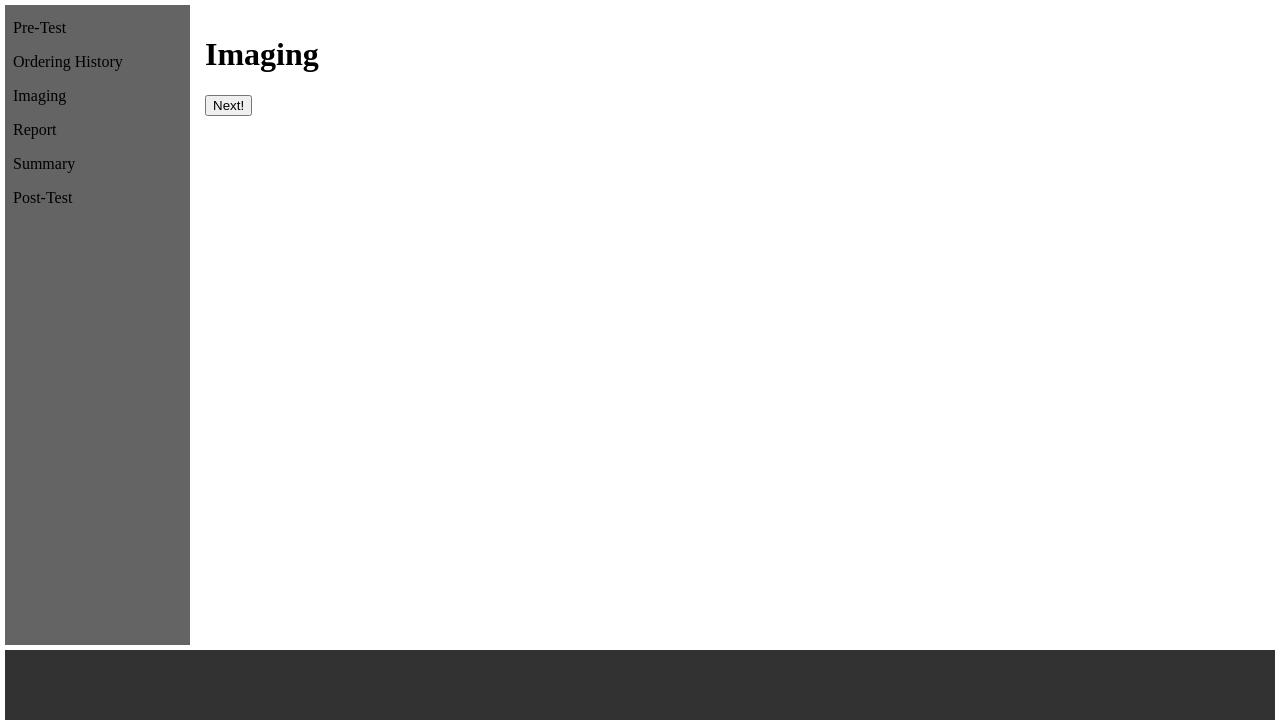
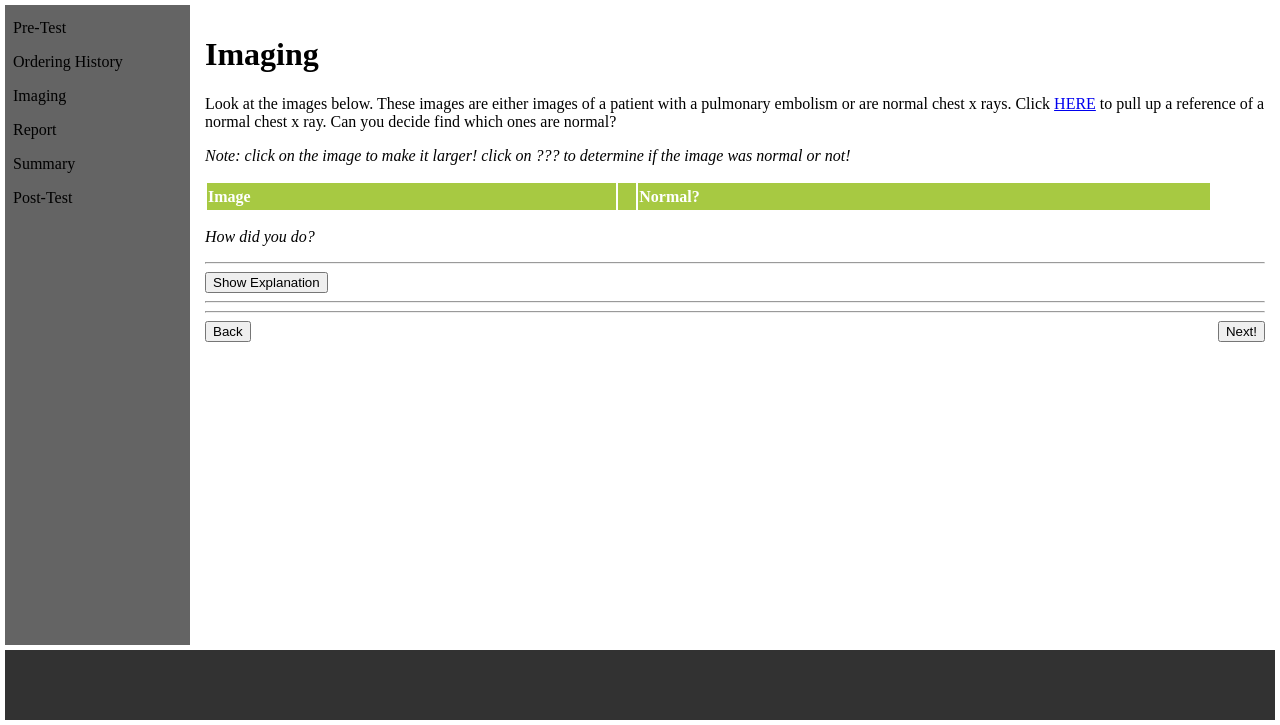
Before and after one commit to alwallace/Project-MedEd, a Flask app: page /imaging in a window 1280 px wide. Shown: the part 75-800 px from the top of the page. Run offline with Flask 2, Linux system fonts and the light colour scheme; a user stored in the database is signed in; data comes from the database, SQL or seed files in the repository; both versions use the stored data as it was after the commit; data that the repository does not hold is empty; some libraries are stand-ins or nearby versions.

Commit message:
Major update to PE information
- multiple images in image section
- multiple histories in histories section
- reformatted tables
- Added and corrected some information for PE

```diff
--- a/meded/navigator.py
+++ b/meded/navigator.py
@@ -1,6 +1,7 @@
 from meded import query_db, commit_db, lastid_db
 from flask import url_for
-
+from meded import constants
+import random
 
 def getNavItems(superID):
 	response = []
@@ -34,7 +35,11 @@
 	important_values = ['history', 'history_adequate', 'history_explanation']
 	for v in important_values:
 		row = query_db("SELECT case_value_id, value FROM case_values WHERE case_id=? AND value_type=?", (caseID, v), True)
-		response[0][v] = row[1]
+
+		if v == 'history' or v == 'history_adequate':
+			response[0][v] = row[1].split(';')
+		else:
+			response[0][v] = row[1]
 	return response
 
 def getCaseImaging(caseID):
@@ -42,9 +47,15 @@
 	important_values = ['imaging', 'imaging_normal', 'imaging_explanation']
 	for v in important_values:
 		row = query_db("SELECT case_value_id, value FROM case_values WHERE case_id=? AND value_type=?", (caseID, v), True)
-		response[0][v] = row[1]
+		if v == 'imaging':
+			response[0][v] = row[1].split(';')
+			for i in range(0, len(response[0][v])):
+				response[0][v][i] = url_for('static', filename='images/' + response[0][v][i])
+		elif v == 'imaging_normal':
+			response[0][v] = row[1].split(';')
+		else:
+			response[0][v] = row[1]
 
-	response[0]['imaging'] = url_for('static', filename='images/' + response[0]['imaging'])
 	return response
 
 def getCaseReport(caseID):
@@ -62,3 +73,10 @@
 		row = query_db("SELECT case_value_id, value FROM case_values WHERE case_id=? AND value_type=?", (caseID, v), True)
 		response[0][v] = row[1]
 	return response
+
+def getRandomNormalCXR():
+	normalImageCount = int(query_db('SELECT COUNT(images.image_id) FROM images, image_tags, links_tag_to_image WHERE image_tags.value=? AND image_tags.image_tag_id=links_tag_to_image.image_tag_id AND links_tag_to_image.image_id=images.image_id', (constants.NORMAL_IMAGE_TAG,), True)[0])
+	normalResult = query_db('SELECT images.image_id, images.filename FROM images, image_tags, links_tag_to_image WHERE image_tags.value=? AND image_tags.image_tag_id=links_tag_to_image.image_tag_id AND links_tag_to_image.image_id=images.image_id LIMIT 1 OFFSET ' + str(random.randint(0, normalImageCount - 1)), (constants.NORMAL_IMAGE_TAG,), True)
+
+	response = {"image_id":normalResult[0], "image_loc":url_for('static', filename='images/' + normalResult[1]) }
+	return response
--- a/meded/static/StyleSheet.css
+++ b/meded/static/StyleSheet.css
@@ -94,6 +94,64 @@
     background-color: #EAF2D3;
 }
 
+#historiestable td {
+    border: 1px solid #98bf21;
+    padding: 3px 7px 2px 7px;
+}
+
+#historiestable th {
+    text-align: left;
+    padding-top: 5px;
+    padding-bottom: 4px;
+    background-color: #A7C942;
+    color: #ffffff;
+}
+
+#historiestable tr.questionRowAlt td {
+    color: #000000;
+    background-color: #EAF2D3;
+}
+
+#imagingtable {
+    width:95%;
+}
+
+#imagingtable td {
+    border: 1px solid #98bf21;
+    padding: 3px 7px 2px 7px;
+}
+
+#imagingtable th {
+    text-align: left;
+    padding-top: 5px;
+    padding-bottom: 4px;
+    background-color: #A7C942;
+    color: #ffffff;
+}
+
+#imagingtable tr.questionRowAlt td {
+    color: #000000;
+    background-color: #EAF2D3;
+}
+
+#posttesttable td {
+    border: 1px solid #98bf21;
+    padding: 3px 7px 2px 7px;
+}
+
+#posttesttable th {
+    text-align: left;
+    padding-top: 5px;
+    padding-bottom: 4px;
+    background-color: #A7C942;
+    color: #ffffff;
+}
+
+#posttesttable tr.questionRowAlt td {
+    color: #000000;
+    background-color: #EAF2D3;
+}
+
 
 .superRow {
 	cursor:pointer;
@@ -125,7 +183,7 @@
 
 .answerCol {
     width:60%;
-    visibility:hidden;
+    display:none;
 }
 
 .historyrow {
@@ -134,4 +192,24 @@
 
 .imagingrow {
     cursor:pointer;
+    width:100%;
 }
+
+.imageCol {
+    width:500px;
+}
+
+.imaginganswerCol {
+}
+
+#backButton {
+    float:left;
+}
+
+#nextButton {
+    float:right;
+}
+
+#doneButton {
+    float:right;
+}
--- a/meded/templates/imaging.html
+++ b/meded/templates/imaging.html
@@ -41,11 +41,22 @@
 
         <div id="centerpanenoright">
             <h1>Imaging</h1>
+            <p>Look at the images below. These images are either images of a patient with a pulmonary embolism or are normal chest x rays. Click <a target="_blank" href="/get/random_normal_cxr">HERE</a> to pull up a reference of a normal chest x ray. Can you decide find which ones are normal?</p>
+            <p><i>Note: click on the image to make it larger! click on ??? to determine if the image was normal or not!</i></p>
             <table id="imagingtable">
+                <thead>
+                    <tr><th>Image</th><th></th><th>Normal?</th></tr>
+                </thead>
             	<tbody>
             	</tbody>
             </table>
-            <div id="imagingexplanation"></div>
+            <p><i>How did you do?</i></p>
+            <hr>
+            <button id="showButton" type="button">Show Explanation</button>
+            <hr>
+            <div id="imagingexplanation" style="display:none;"></div>
+            <hr>
+            <button id="backButton" type="button">Back</button>
             <button id="nextButton" type="button">Next!</button>
         </div>
 
@@ -62,10 +73,8 @@
 <script>
 selectedCaseID = getParameterByName("caseID");
 
-function loadImagingTable(tabledata) {
-    for (var i = 0; i < tabledata.length; i++) {
-        $('#imagingtable > tbody:last').append('<tr class="imagingrow"><td><img src="' + tabledata[i]['imaging'] + '"></img></td><td class="imaginganswerCol" style="visibility:hidden;">' + tabledata[i]['imaging_normal'] + '</td></tr>');
-    };
+function addImagesToTable(image, normal) {
+    $('#imagingtable > tbody:last').append('<tr class="imagingrow"><td class="imageCol"><a target="_blank" href="' + image + '"><img src="' + image + '" width="500"></img></a></td><td class="showTD">???</td><td class="imaginganswerCol" style="display:none;">' + normal + '</td></tr>');
 };
 
 function loadImagingExplanation(explanation) {
@@ -88,22 +97,29 @@
             window.location = "/posttest?caseID=" + selectedCaseID;
         }
     });
-
+    $("#centerpanenoright").on('click', "#backButton", function() {
+        window.location = "/history";
+    });
     $("#centerpanenoright").on('click', "#nextButton", function() {
         window.location = "/report?caseID=" + selectedCaseID;
+    });
+
+    $("#centerpanenoright").on('click', "#showButton", function() {
+        $("#imagingexplanation").css("display", "block");
+    });
+
+    $("#imagingtable").on('click', ".showTD", function() {
+        $(this).parents(".imagingrow").children(".imaginganswerCol").css("display", "table-cell");
     });
 
     $.post("/imaging", {'caseID':selectedCaseID}, function(data, status) {
         obj = JSON.parse(data);
         results = obj[0];
-        tabledata = [{'imaging':results['imaging'], 'imaging_normal':results['imaging_normal']}];
 
-        loadImagingTable(tabledata);
+        for (var i = 0; i < results['imaging'].length; i = i+1) {
+            addImagesToTable(results['imaging'][i], results['imaging_normal'][i]);
+        };
         loadImagingExplanation(results['imaging_explanation']);
-    });
-
-    $("#imagingtable").on("click", ".imagingrow", function() {
-        $(this).children(".imaginganswerCol").css("visibility", "visible");
     });
 });
 
--- a/meded/views.py
+++ b/meded/views.py
@@ -94,6 +94,13 @@
 def getNormalQuizRoute():
 	return json.dumps(quiz.getNormalQuiz())
 
+@app.route('/get/random_normal_cxr', methods=['GET'])
+@login_required
+def getRandomNormalCXRRoute():
+	location = navigator.getRandomNormalCXR()['image_loc']
+	response = "<html><img src='" + location + "' width=100% /></html>"
+	return response
+
 @app.route('/get/case_brief', methods=['POST'])
 @login_required
 def getCaseBriefRoute():
```
Also changed, not shown: meded/templates/history.html (+25 -9 lines), meded/templates/posttest.html (+15 -1 lines), meded/templates/pretest.html (+8 -3 lines), meded/templates/report.html (+24 -4 lines), meded/templates/summary.html (+7 -2 lines), meded/extra/meded.sqlite, meded/static/images/normal1.jpg (added), meded/static/images/normal2.jpg (added), meded/static/images/pe1.jpg (renamed from meded/static/images/pe.jpg), meded/static/images/pe2.jpg (added), meded/static/images/pe3.jpg (added), meded/static/images/pe4.jpg (added), meded/static/images/pe5.jpg (added).
